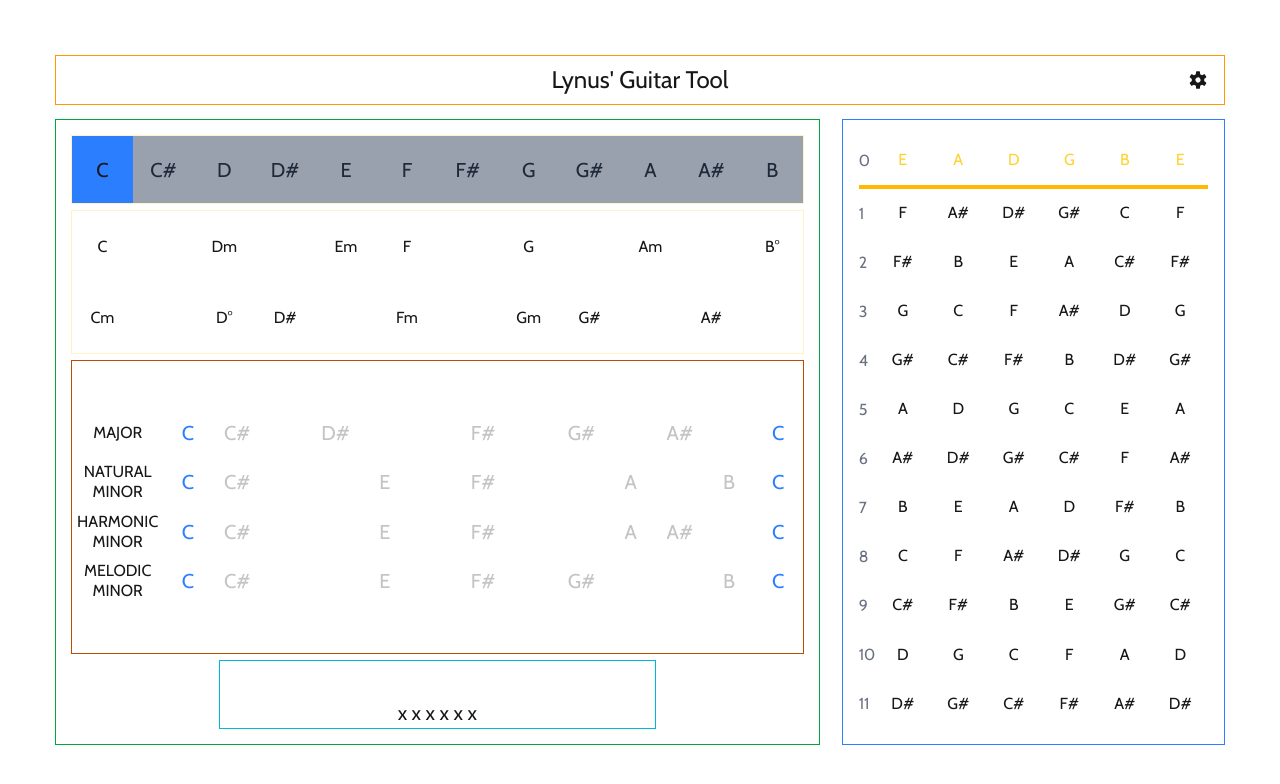
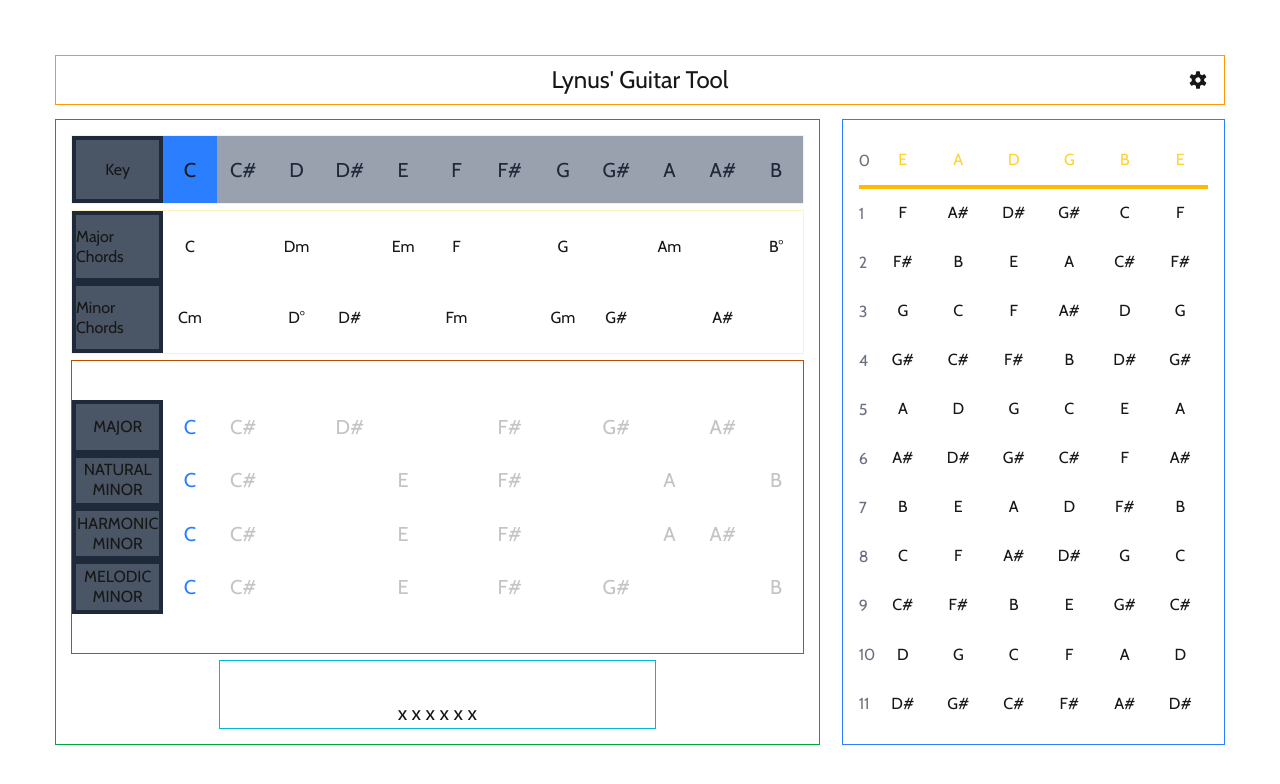
Before and after one commit to lynusl/lynus-website, a Next.js app: page /guitar in a window 1280 px wide. Shown: the top 784 px of the page. Built offline with nearby package versions, Linux system fonts and the light colour scheme.

Commit message:
refactor: aligned pitches and try new UI for key selection

```diff
--- a/app/guitar/client-actions.tsx
+++ b/app/guitar/client-actions.tsx
@@ -14,6 +14,10 @@ export function getPitchClassesStartingFrom(start: PitchClass) : PitchClass[] {
     return Array.from({length: 13}, (v, i) => (start + i) % 12)
 }
 
+export function getPitchClassesStartingFromExcludingSelf(start: PitchClass) : PitchClass[] {
+    return Array.from({length: 12}, (v, i) => (start + i) % 12)
+}
+
 export function getNotesForString(firstNote: Note, frets: number = 12) : Note[] {
     return Array.from({length: frets}, (v, i) => createNote(firstNote.value + i))
 }
--- a/app/ui/guitar/chord-palette.tsx
+++ b/app/ui/guitar/chord-palette.tsx
@@ -7,6 +7,7 @@ import { ScaleIntervalNames, ScaleIntervals, TriadTypesInMajor, TriadTypesInMino
 import { Note, PitchClass, PitchClassStrings, ChordTypes, Chord } from "@/app/utils/guitar/types"
 
 import { useContext } from "react";
+import { Label } from "./common";
 
 
 const ChordCell = ({chord, row, col} : {chord: Chord, row: number, col: number}) => {
@@ -14,7 +15,7 @@ const ChordCell = ({chord, row, col} : {chord: Chord, row: number, col: number})
     const dispatchHighlightedPitchClasses = useContext(HighlightedPitchClassesDispatchContext);
 
     return(
-         <button className="row-start-1 col-span-1"
+         <button className="row-span-1 col-span-1 cursor-pointer"
          style={{ gridColumnStart: col, gridRowStart: row }}
          onClick={ () => {
             dispatchHighlightedPitchClasses({actionType:HighlightedPitchClassesActionType.SET, newState:chord.getPitchClassesWithRoot()});
@@ -35,7 +36,12 @@ export default function ChordPalette() {
     // to refactor based on creation of a new Chord class
     // which will be in charge of handling quality, name, etc
     return(
-        <div className="grid grid-rows-2 grid-cols-12 h-full">
+        <div className="flex flex-row flex-nowrap h-full">
+            <div className="w-1/8 flex-none align-middle text-base/tight flex flex-col">
+                <Label text="Major Chords"/>
+                <Label text="Minor Chords"/>
+            </div>
+            <div className="w-7/8 flex-none grid grid-rows-2 grid-cols-12">
             {
                 majorRoots.map((pitch, idx) => (
                     <ChordCell key={`${scaleState.tonic}_major_${idx}`}
@@ -53,5 +59,6 @@ export default function ChordPalette() {
                 ))
             }
             </div>
+        </div>
     )
 }
--- /dev/null
+++ b/app/ui/guitar/common.tsx
@@ -0,0 +1,7 @@
+export function Label({text} : {text: String}) {
+    return (
+        <div className="text-base/tight flex items-center justify-center h-full bg-gray-600 border-gray-800 border-4 cursor-default">
+            {text}
+        </div>
+    )
+}
--- a/app/ui/guitar/dashboard.tsx
+++ b/app/ui/guitar/dashboard.tsx
@@ -1,5 +1,5 @@
 import { SelectedFretsContext } from "@/app/guitar/interactive-context"
-import { SelectableNotesBar , ScaleDisplayBar, KeySelectionBar} from "@/app/ui/guitar/notesbar"
+import { ScaleDisplayBar, KeySelectionBar} from "@/app/ui/guitar/notesbar"
 import ChordPalette from "@/app/ui/guitar/chord-palette"
 import { useContext } from "react"
 
--- a/app/ui/guitar/notesbar.tsx
+++ b/app/ui/guitar/notesbar.tsx
@@ -5,11 +5,11 @@ import { PitchClass, PitchClassStrings } from "@/app/utils/guitar/types"
 
 import clsx from 'clsx';
 // import { getKey } from '@/app/guitar/actions';
-import { getScale, getPitchClassesStartingFrom, getChordPitchClasses } from '@/app/guitar/client-actions';
+import { getScale, getPitchClassesStartingFrom, getChordPitchClasses, getPitchClassesStartingFromExcludingSelf } from '@/app/guitar/client-actions';
 
 import { SelectedScaleContext } from '@/app/guitar/interactive';
 import { HighlightedPitchClassesActionType, HighlightedPitchClassesContext, HighlightedPitchClassesDispatchContext } from '@/app/guitar/interactive-context';
-
+import { Label } from './common';
 
 const NoteComponent = ({pitchClass: note, id, disabled = false} : {pitchClass: PitchClass, id:number, disabled?:boolean}) => {
     const {scaleId: scaleState, setScaleId: setScaleState} = useContext(SelectedScaleContext);
@@ -50,8 +50,8 @@ export function SelectableNotesBar() {
     return(
         <div className='flex flex-row gap-2 size-full place-items-stretch'>
             {
-                PitchClassStrings.map((pitch, idx) => (
-                    <button key={pitch} onClick={() => {
+                getPitchClassesStartingFromExcludingSelf(scaleState.tonic).map((pitch, idx) => (
+                    <button key={`${idx}_${pitch}`} onClick={() => {
                         setScaleState({"tonic": idx});
                         dispatchHighlightedPitchClasses({actionType:HighlightedPitchClassesActionType.SET, newState:getChordPitchClasses(idx, "MAJOR_TRIAD")})
                     }} className={clsx(
@@ -71,18 +71,29 @@ export function KeySelectionBar() {
     const {scaleId: scaleState, setScaleId: setScaleState} = useContext(SelectedScaleContext);
 
     return(
-        <div className='flex flex-row size-full justify-evenly'>
+        <div className='flex flex-row size-full justify-evenly' role="radiogroup">
+            <div className="w-1/8 flex-none h-full">
+                <Label text="Key"/>
+            </div>
             {
-                PitchClassStrings.map((pitch, idx) => (
-                    <button key={pitch} onClick={() => {
-                        setScaleState({"tonic": idx});
-                    }} className={clsx(
-                        "cursor-pointer flex-1 text-xl select-none",
-                        {
-                            "bg-blue-500" : scaleState.tonic === idx,
-                            "bg-gray-400 text-gray-800" : scaleState.tonic !== idx
-                        }
-                    )}>{pitch}</button>
+                getPitchClassesStartingFromExcludingSelf(PitchClass.C).map((pitch, idx) => (
+                    <button key={`${idx}_${pitch}`}
+                    role="radio"
+                    onClick={() => {
+                        setScaleState({"tonic": pitch});
+                    }}
+                    aria-selected={scaleState.tonic === pitch}
+                    className={clsx(
+                        "cursor-pointer flex-1 text-xl select-none transition-colors duration-300 \
+                        z-0 focus:z-1 focus:outline-4 focus:outline-offset-2 \
+                        bg-gray-400 not-aria-selected:text-gray-800 \
+                        hover:text-white \
+                         focus:outline-blue-400 aria-selected:bg-blue-500",
+                        // {
+                        //     "bg-blue-500" : scaleState.tonic === pitch,
+                        //     "bg-gray-400 text-gray-800" : scaleState.tonic !== pitch
+                        // }
+                    )}>{PitchClassStrings[pitch]}</button>
                 ))
             }
         </div>
@@ -97,14 +108,14 @@ export function ScaleDisplayBar({scaleName} : {scaleName : keyof typeof ScaleInt
     const scalePitches = getScale(scaleState.tonic, scaleName)
 
     return(
-        <div className='flex flex-row text-center items-center'>
-            <h4 className="w-1/8 flex-none align-middle text-base/tight">
-                {scaleName.replace("_", " ")}
-            </h4>
+        <div className='flex flex-row items-stretch text-center'>
+            <div className="w-1/8 h-auto">
+                <Label text={scaleName.replace("_", " ")}/>
+            </div>
+            {/* todo... refactor into components for reusability... */}
             {
-                getPitchClassesStartingFrom(scaleState.tonic).map((pitch, idx) => (
+                getPitchClassesStartingFromExcludingSelf(scaleState.tonic).map((pitch, idx) => (
                     <button key={`${idx}_${pitch}`}
-                    disabled={scaleState.tonic === pitch}
                     onClick={() => {dispatchHighlightedPitchClasses(
                         {actionType:HighlightedPitchClassesActionType.TOGGLE,
                             toggledPitchClass:pitch})}
```
Also changed, not shown: app/guitar/interactive.tsx (+3 -3 lines). Lines whose indentation alone changed are shown as unchanged.
